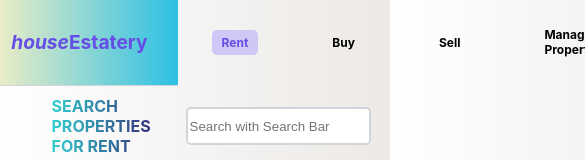
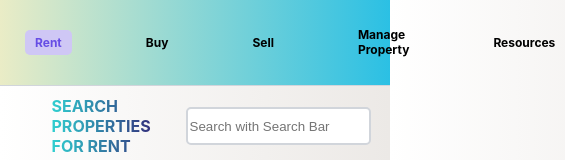
Before and after one commit to onkarv7/reunion-7, a React (Create React App) app: page / in a window 390 px wide. Shown: the top 160 px of the page, 585 px wide, since content can reach past the window. Built offline with nearby package versions, Linux system fonts and the light colour scheme.

Commit message:
Update navbar.css

```diff
--- a/src/components/navbar.css
+++ b/src/components/navbar.css
@@ -72,9 +72,10 @@ background: linear-gradient(to right, #EAECC6, #2BC0E4); /* W3C, IE 10+/ Edge, F
 
 @media screen and (max-width: 400px) {
   .navbar{
-/*     display : flex;
-    justify-content : center; */
-    width : 40%;
+   display : flex;
+    flex-wrap: wrap;
+    justify-content : center;
+/*     width : 40%; */
   }
   .btn-signup,
   .btn-login {
```
